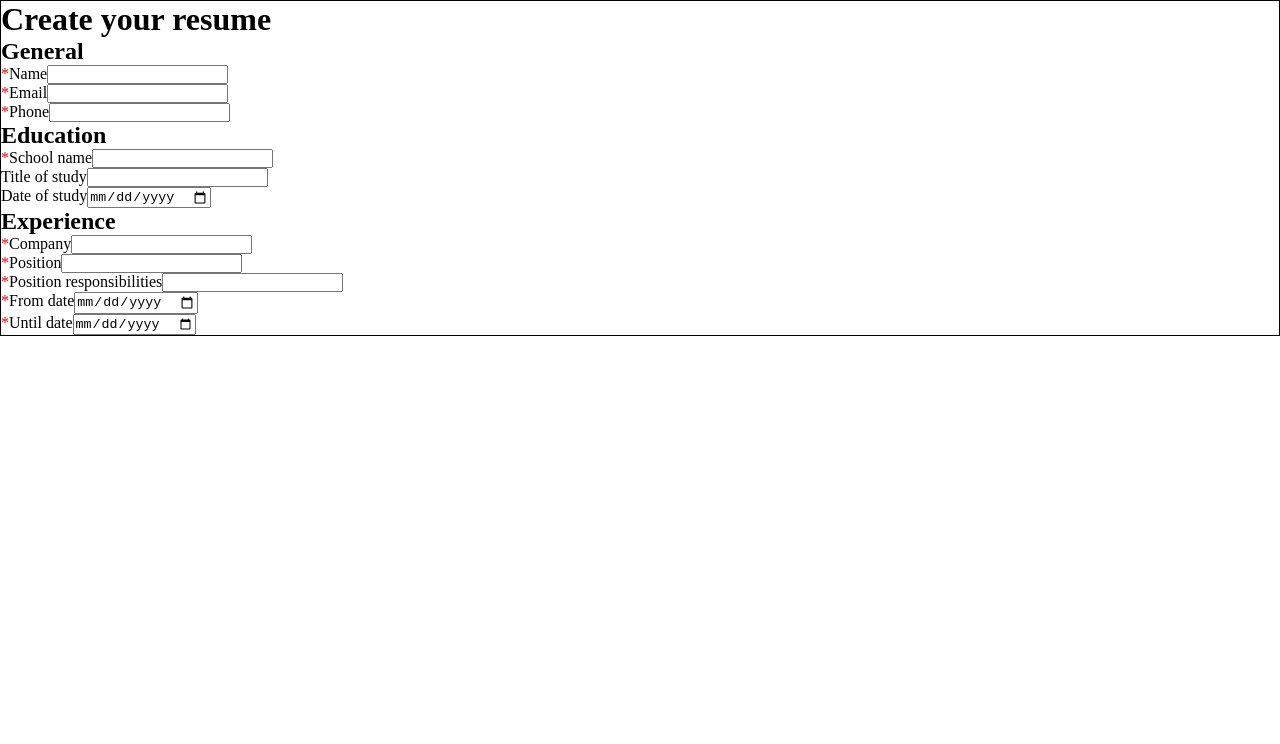
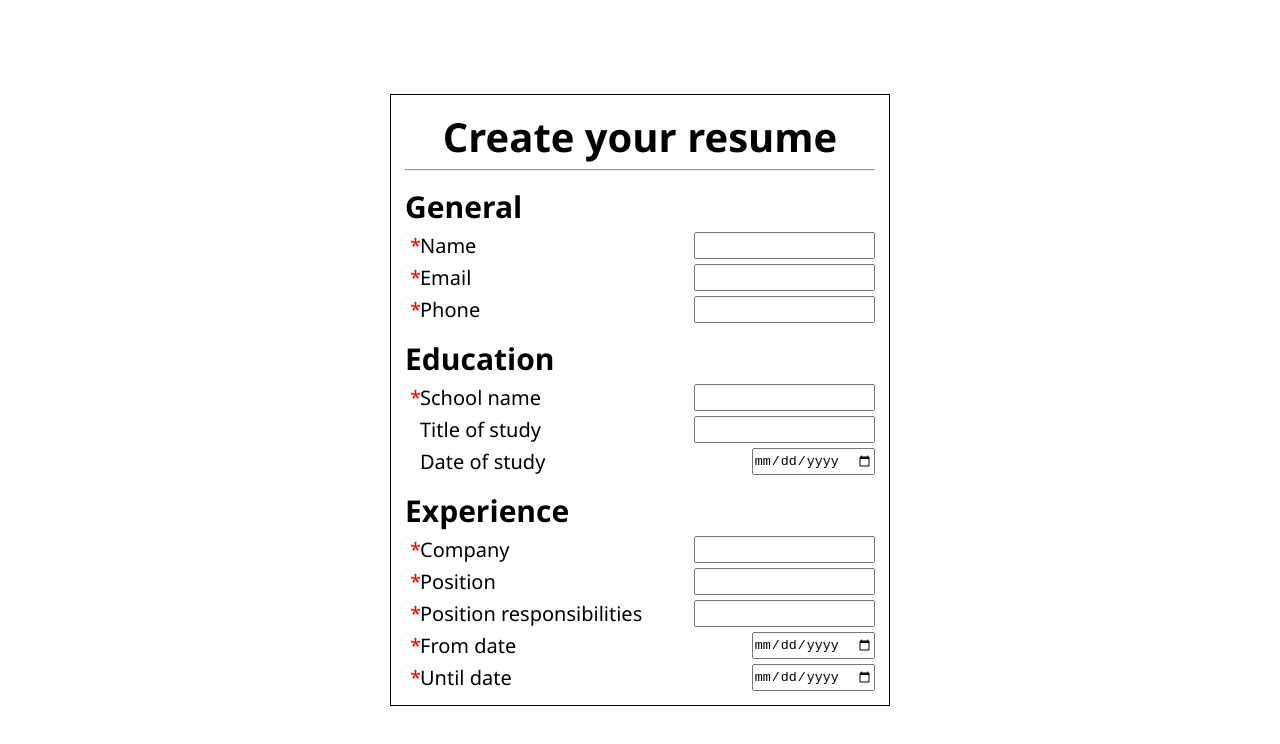
Before and after one commit to vladcheck/TOP-cv-application, a React (Vite) app: page / in a window 1280 px wide. Shown: the top 744 px of the page. Built offline with nearby package versions, Linux system fonts and the light colour scheme.

Commit message:
Setup form styles

```diff
--- a/src/Components/Form.jsx
+++ b/src/Components/Form.jsx
@@ -4,6 +4,7 @@ export function Form(props) {
   return (
     <form method=".">
       <h1>Create your resume</h1>
+      <hr />
       <h2>General</h2>
       <InputRow label="Name" type="text" required="true" />
       <InputRow label="Email" type="email" required="true" />
--- a/src/Styles/main.css
+++ b/src/Styles/main.css
@@ -6,11 +6,50 @@
   box-sizing: border-box;
 }
 
-Form {
+:root {
+  font-family: "Segoe UI", Tahoma, Geneva, Verdana, sans-serif;
+  font-size: 20px;
+}
+
+body {
+  width: 100vw;
+  height: 100vh;
+  display: flex;
+  justify-content: center;
+  align-items: center;
+}
+
+form {
+  display: flex;
+  flex-direction: column;
+  gap: 5px;
   border: 1px solid black;
+  width: 500px;
+  padding: 14px;
+}
+
+form h1 {
+  text-align: center;
+}
+
+form h2 {
+  margin-top: 10px;
+}
+
+.form-row {
+  position: relative;
+  margin-left: 15px;
+}
+
+.form-row label {
+  display: flex;
+  justify-content: space-between;
 }
 
 .form-row:has(input:required):before {
+  position: absolute;
   content: "*";
   color: red;
+  top: 0px;
+  left: -10px;
 }
```
